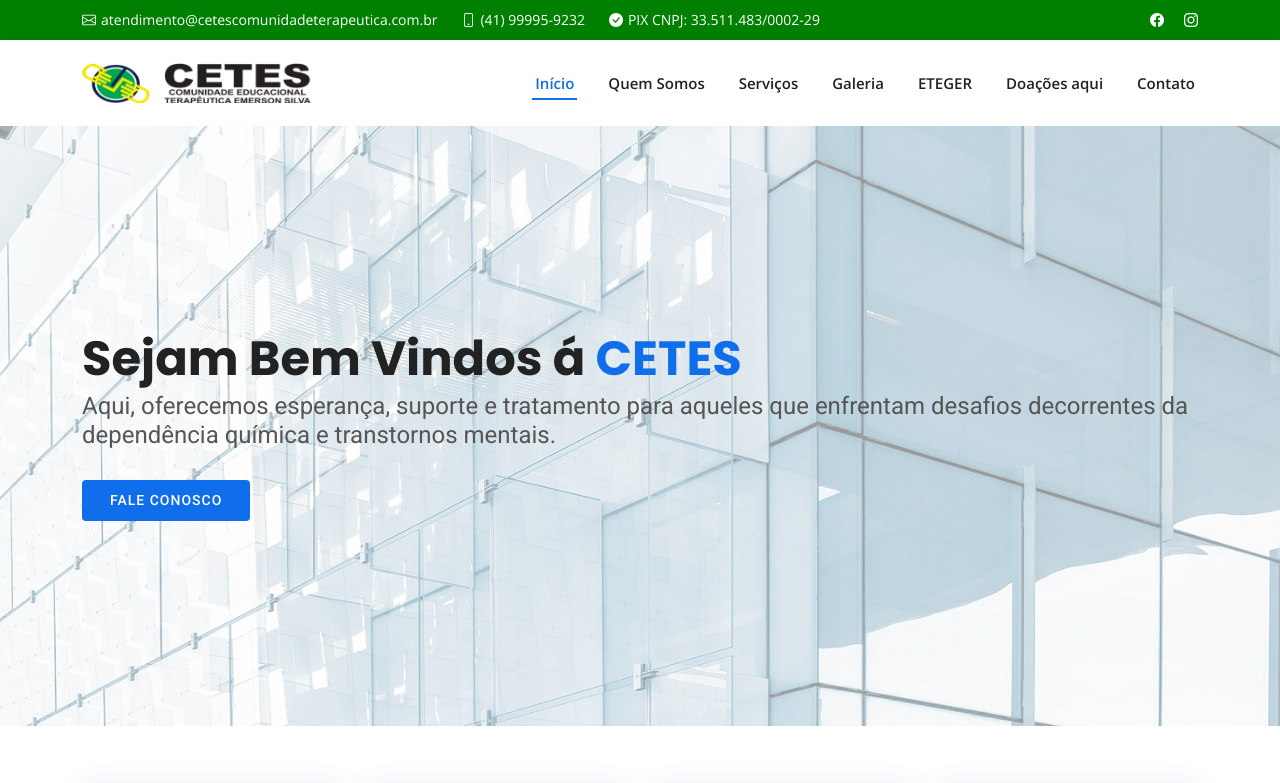
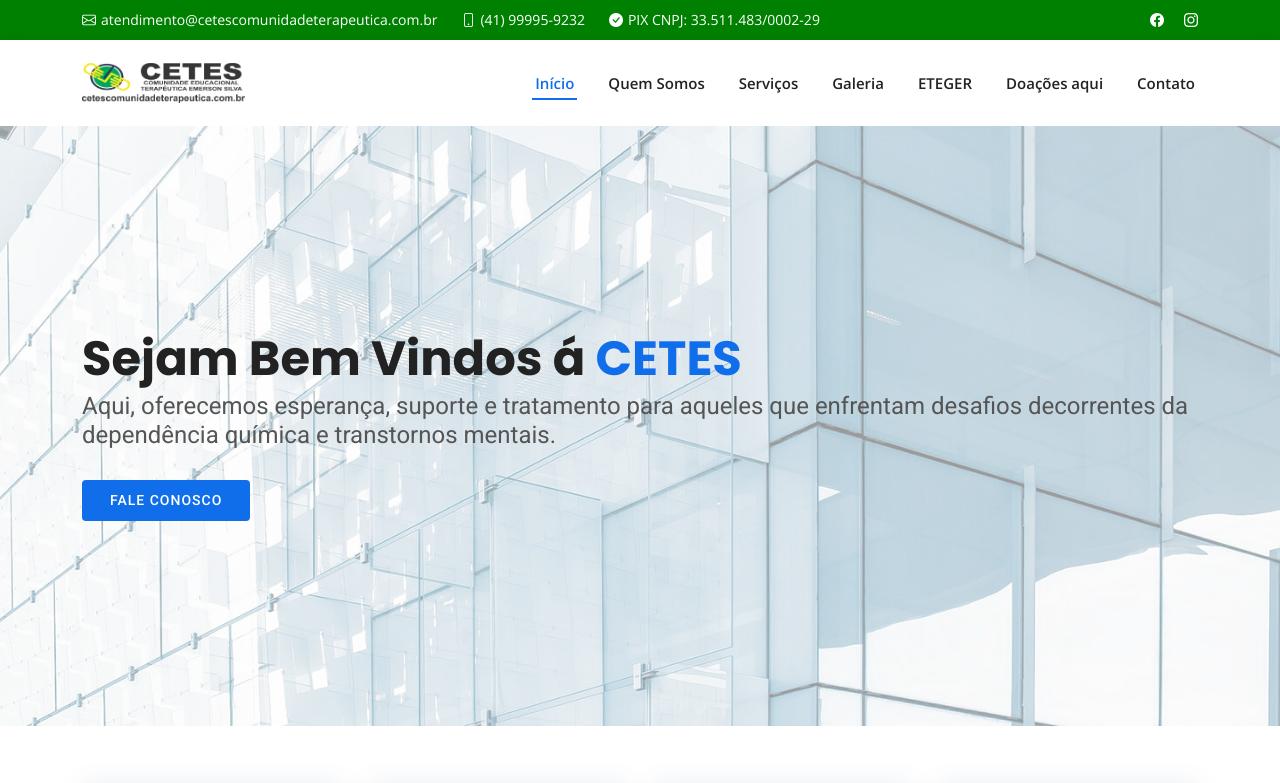
Before and after one commit to dev-eliandro/cetes, a plain HTML site: page index.html in a window 1280 px wide. Shown: the top 783 px of the page. Drawn offline with nearby package versions, Linux system fonts and the light colour scheme.

Commit message:
logo e favicon

```diff
--- a/index.html
+++ b/index.html
@@ -65,7 +65,7 @@
 
       <!--<h1 class="logo"><a href="index.html">CETES<span>.</span></a></h1>
       <!-- Uncomment below if you prefer to use an image logo -->
-      <a href="index.html" class="logo"><img src="assets/img/logo.png" alt=""></a>
+      <a href="index.html" class="logo"><img src="assets/img/logo2.webp" alt=""></a>
 
       <nav id="navbar" class="navbar">
         <ul>
```
Also changed, not shown: assets/img/favicon2.webp (added), assets/img/logo2.webp (added).
